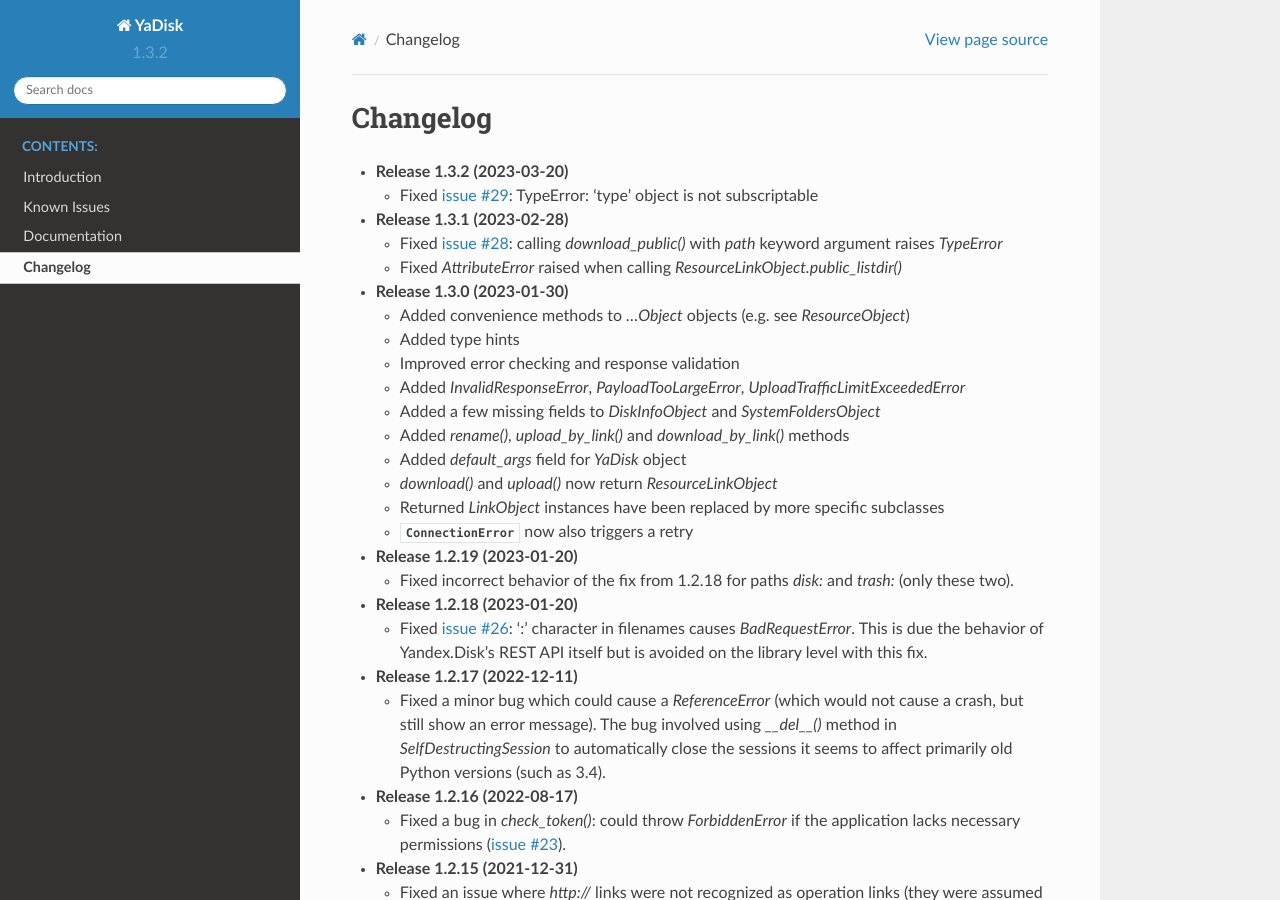
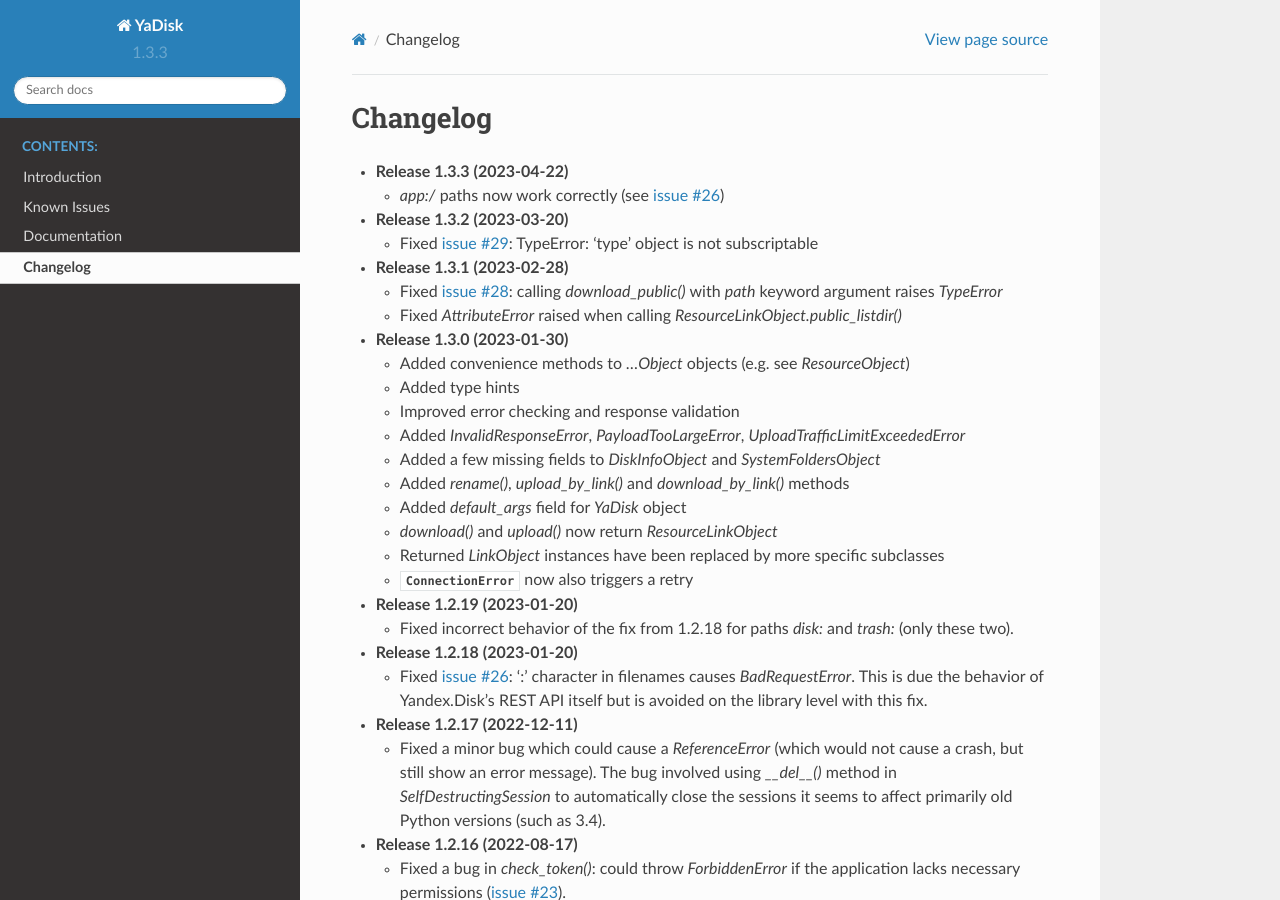
Before and after one commit to ivknv/yadisk, a Sphinx documentation site: the page built from docs/changelog.rst, in a window 1280 px wide and 900 px high. Built offline with Sphinx 7.4.7 and the Read the Docs theme 2.0.0, drawn with Linux system fonts in a browser that asks for light colours.

Commit message:
Version 1.3.3

```diff
--- a/README.en.rst
+++ b/README.en.rst
@@ -78,6 +78,10 @@
 .. _issue #26: https://github.com/ivknv/yadisk/issues/26
 .. _issue #28: https://github.com/ivknv/yadisk/issues/28
 .. _issue #29: https://github.com/ivknv/yadisk/issues/29
+
+* **Release 1.3.3 (2023-04-22)**
+
+  * :code:`app:/` paths now work correctly (see `issue #26`_)
 
 * **Release 1.3.2 (2023-03-20)**
 
--- a/README.rst
+++ b/README.rst
@@ -78,6 +78,10 @@
 .. _issue #26: https://github.com/ivknv/yadisk/issues/26
 .. _issue #28: https://github.com/ivknv/yadisk/issues/28
 .. _issue #29: https://github.com/ivknv/yadisk/issues/29
+
+* **Release 1.3.3 (2023-04-22)**
+
+  * Пути вида :code:`app:/` теперь работают правильно (см. `issue #26`_)
 
 * **Release 1.3.2 (2023-03-20)**
 
--- a/README.ru.rst
+++ b/README.ru.rst
@@ -78,6 +78,10 @@
 .. _issue #26: https://github.com/ivknv/yadisk/issues/26
 .. _issue #28: https://github.com/ivknv/yadisk/issues/28
 .. _issue #29: https://github.com/ivknv/yadisk/issues/29
+
+* **Release 1.3.3 (2023-04-22)**
+
+  * Пути вида :code:`app:/` теперь работают правильно (см. `issue #26`_)
 
 * **Release 1.3.2 (2023-03-20)**
 
--- a/docs/changelog.rst
+++ b/docs/changelog.rst
@@ -8,6 +8,10 @@
 .. _issue #26: https://github.com/ivknv/yadisk/issues/26
 .. _issue #28: https://github.com/ivknv/yadisk/issues/28
 .. _issue #29: https://github.com/ivknv/yadisk/issues/29
+
+* **Release 1.3.3 (2023-04-22)**
+
+  * `app:/` paths now work correctly (see `issue #26`_)
 
 * **Release 1.3.2 (2023-03-20)**
 
--- a/docs/conf.py
+++ b/docs/conf.py
@@ -60,9 +60,9 @@
 # built documents.
 #
 # The short X.Y version.
-version = '1.3.2'
+version = '1.3.3'
 # The full version, including alpha/beta/rc tags.
-release = '1.3.2'
+release = '1.3.3'
 
 # The language for content autogenerated by Sphinx. Refer to documentation
 # for a list of supported languages.
--- a/setup.py
+++ b/setup.py
@@ -12,7 +12,7 @@
     long_description = f.read()
 
 setup(name="yadisk",
-      version="1.3.2",
+      version="1.3.3",
       packages=find_packages(exclude=("tests",)),
       description="Библиотека-клиент REST API Яндекс.Диска / Yandex.Disk REST API client library",
       long_description=long_description,
--- a/yadisk/__init__.py
+++ b/yadisk/__init__.py
@@ -3,4 +3,4 @@
 from . import api, objects, exceptions, utils
 from .yadisk import YaDisk
 
-__version__ = "1.3.2"
+__version__ = "1.3.3"
```
Also changed, not shown: 2 other files.
